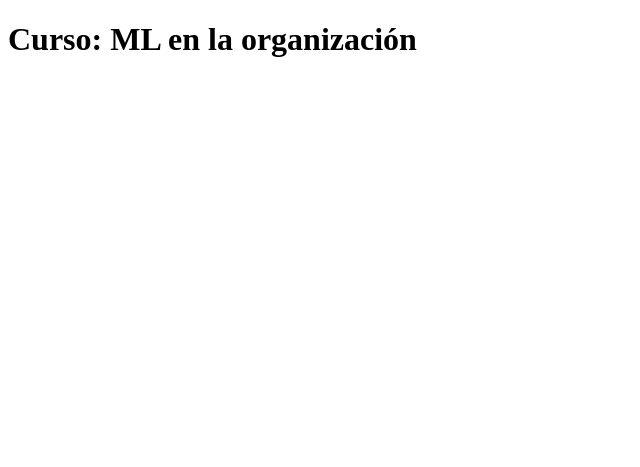
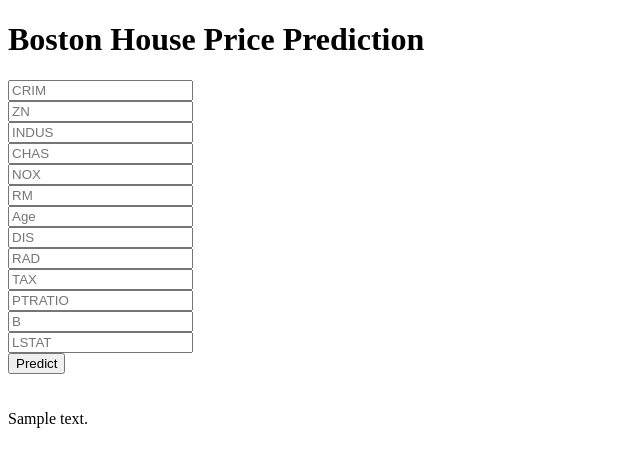
Before and after one commit to m4rdony/BostonHousePricing, a Flask app: template templates/home.html in a window 1280 px wide. Shown: the top 467 px of the page, without its empty margins (0-640 px from the left). Run offline with Flask 2, Linux system fonts and the light colour scheme; the template is opened without the code that fills it: most values are stand-ins (such as "Sample title", 1, 10 or a date in 2020); parts of the project's set-up code (start-up, migrations or seed data) failed here and were passed over.

Commit message:
modificacion de app.py y templates(home.html)

```diff
--- a/app.py
+++ b/app.py
@@ -24,5 +24,13 @@
   print(output[0])
   return jsonify(output[0])
 
+@app.route('/predict' ,methods=['POST'])
+def predict():
+  data=[float(x) for x in request.form.values()]
+  final_input =scalar.transform( np.array(data).reshape(1,-1))
+  print(final_input )
+  output=regmodel.predict(final_input )[0]
+  return render_template ("home.html" ,prediction_text ="The House price prediction is {}".format(output))
+
 if __name__=="__main__":
   app.run(debug=True)
--- a/templates/home.html
+++ b/templates/home.html
@@ -1,12 +1,39 @@
 <!DOCTYPE html>
-<html lang="en">
+<html>
+
 <head>
   <meta charset="UTF-8">
-  <meta http-equiv="X-UA-Compatible" content="IE=edge">
-  <meta name="viewport" content="width=device-width, initial-scale=1.0">
-  <title>Machine Learning</title>
+  <title>ML API </title>
+  <link href='https://fonts.googleapis.com/css?family=Pacifico' rel='stylesheet' type='text/css'>
+  <link href='https://fonts.googleapis.com/css?family=Arimo' rel='stylesheet' type='text/css'>
+  <link href='https://fonts.googleapis.com/css?family=Hind:300' rel='stylesheet' type='text/css'>
+  <link href='https://fonts.googleapis.com/css?family=Open+Sans+Condensed:300' rel='stylesheet' type='text/css'>
 </head>
+
 <body>
-  <h1>Curso: ML en la organización</h1>
+  <div class="login">
+    <h1>Boston House Price Prediction </h1>
+    <!-- Main Input For Receiving Query to our ML -->
+    <form action="{{ url_for('predict')}}" method="post">
+      <input type="text" name="CRIM" placeholder="CRIM" required="required" /><br>
+      <input type="text" name="ZN" placeholder="ZN" required="required" /><br>
+      <input type="text" name="INDUS" placeholder="INDUS" required="required" /><br>
+      <input type="text" name="CHAS" placeholder="CHAS" required="required" /><br>
+      <input type="text" name="NOX" placeholder="NOX" required="required" /><br>
+      <input type="text" name="RM" placeholder="RM" required="required" /><br>
+      <input type="text" name="Age" placeholder="Age" required="required" /><br>
+      <input type="text" name="DIS" placeholder="DIS" required="required" /><br>
+      <input type="text" name="RAD" placeholder="RAD" required="required" /><br>
+      <input type="text" name="TAX" placeholder="TAX" required="required" /><br>
+      <input type="text" name="PTRATIO" placeholder="PTRATIO" required="required" /><br>
+      <input type="text" name="B" placeholder="B" required="required" /><br>
+      <input type="text" name="LSTAT" placeholder="LSTAT" required="required" /><br>
+      <button type="submit" class="btn btn-primary btn-block btn-large">Predict </button>
+    </form>
+    <br>
+    <br>
+  </div>
+  {{prediction_text}}
 </body>
+
 </html>
```
